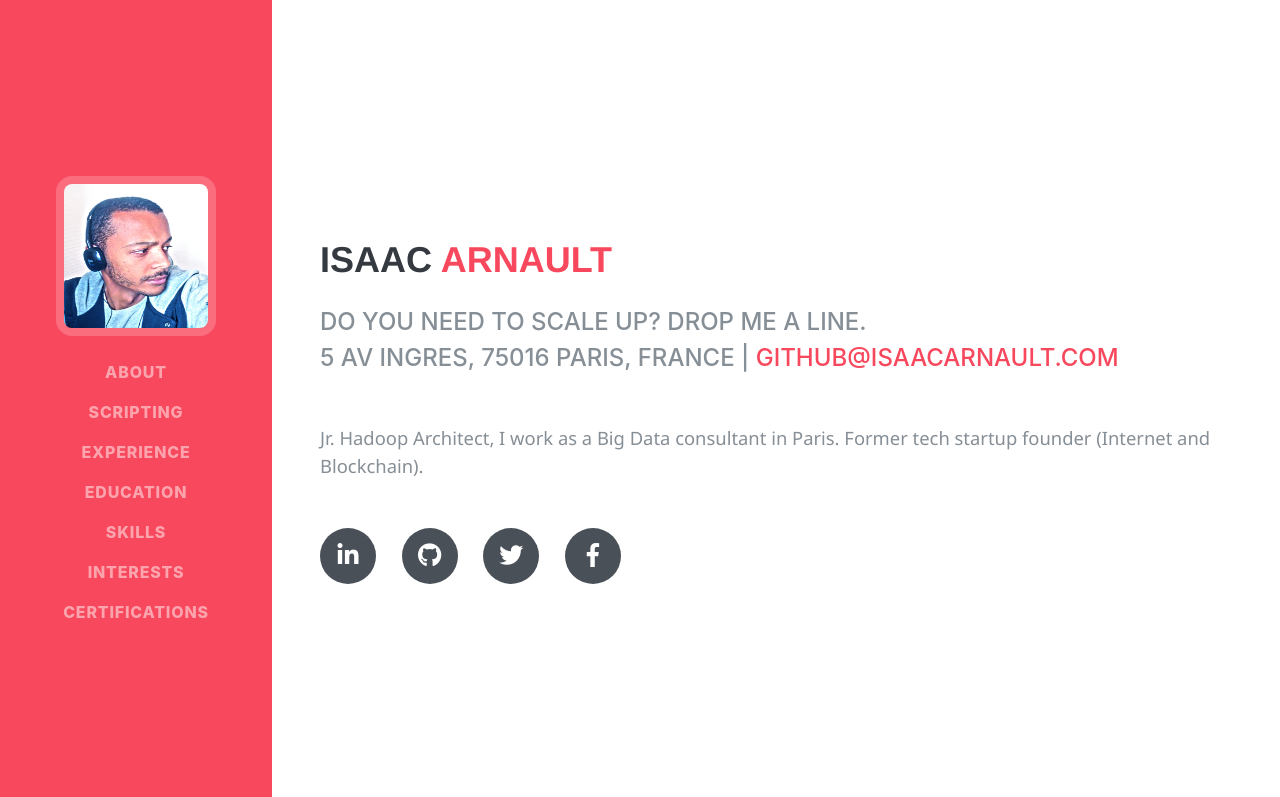
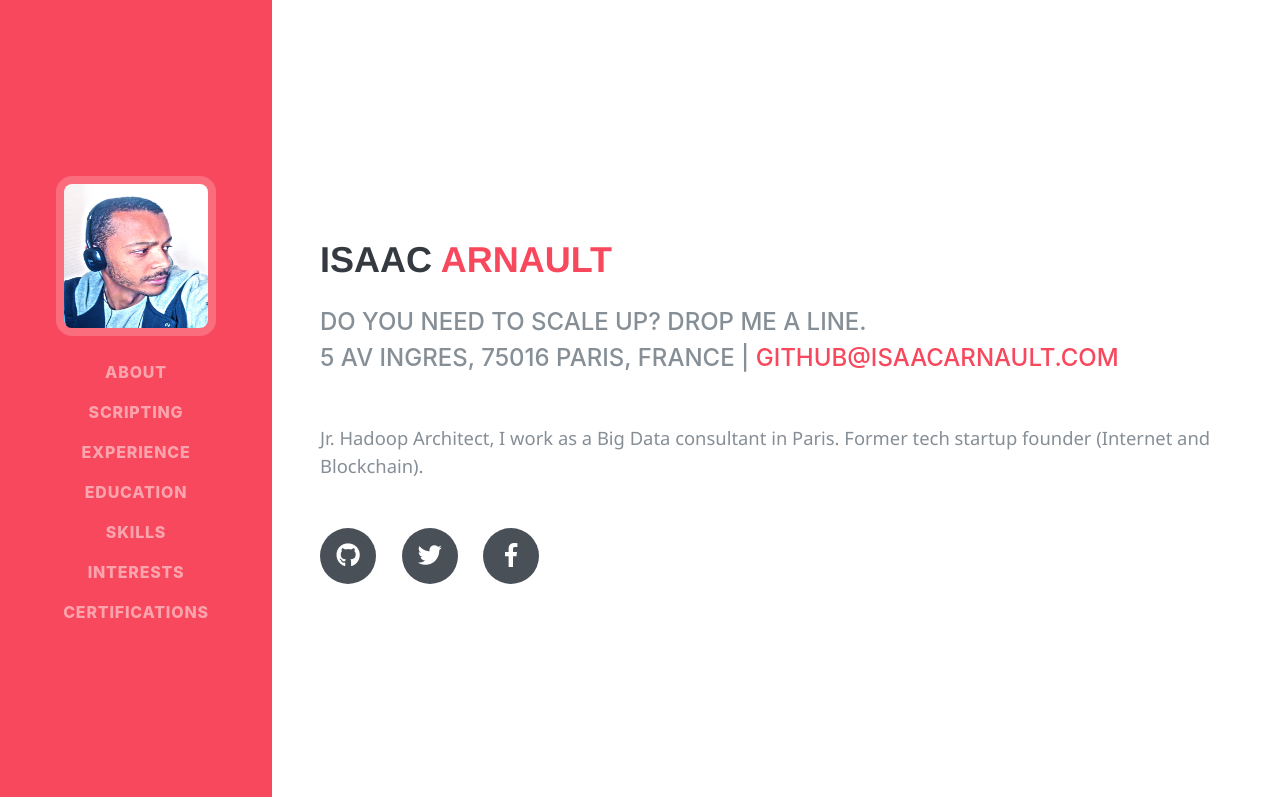
Before and after one commit to isaacarnault/isaacarnault.github.io, a plain HTML site: page index.html in a window 1280 px wide. Shown: the top 797 px of the page. Drawn offline with nearby package versions, Linux system fonts and the light colour scheme; files that its build step writes are made by us from their sources; a script that the page names is missing; a web font is replaced by a local one.

Commit message:
Update index.html

```diff
--- a/index.html
+++ b/index.html
@@ -76,9 +76,6 @@
           </div>
           <p class="lead mb-5">Jr. Hadoop Architect, I work as a Big Data consultant in Paris. Former tech startup founder (Internet and Blockchain).</p>
           <div class="social-icons">
-            <a href="https://www.linkedin.com/in/isaacarnault/">
-              <i class="fab fa-linkedin-in"></i>
-            </a>
             <a href="https://github.com/isaacarnault">
               <i class="fab fa-github"></i>
             </a>
```
